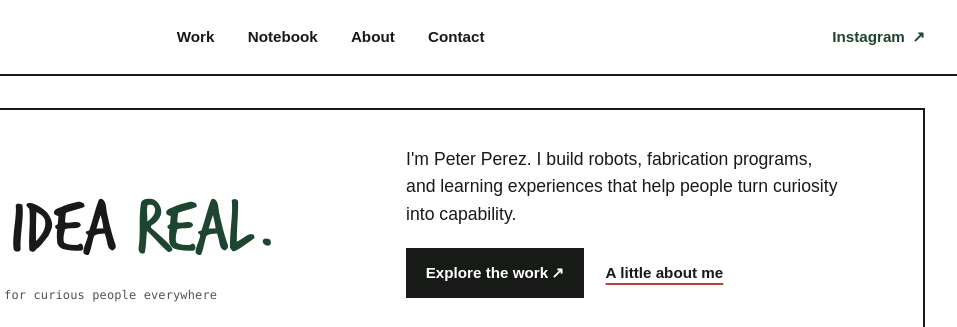
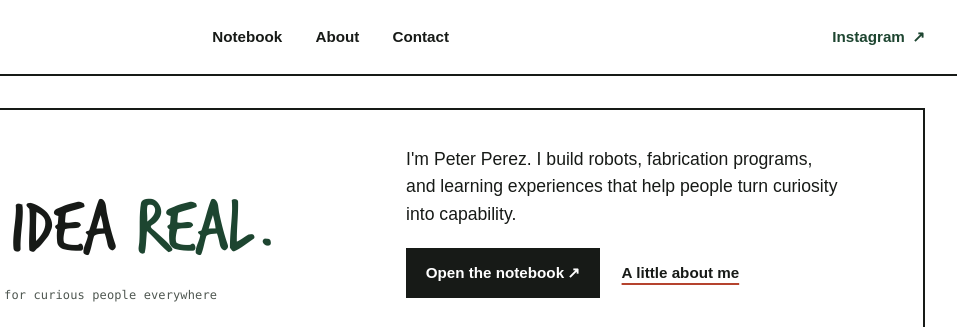
Before and after one commit to peter-builds/peter-builds.github.io, a plain HTML site: page index.html in a window 1280 px wide. Shown: the top 327 px of the page, 323-1280 px from the left. Drawn offline with Linux system fonts and the light colour scheme; a web font is replaced by a local one.

Commit message:
Park the Work page and Selected work section
Comment out the Work nav link on every page and the home page's
Selected work section, point the hero button at the notebook, and mark
projects.html noindex. All markup stays in place for a future project
summary page.

Co-Authored-By: Claude Opus 5.5 <noreply@anthropic.com>

```diff
--- a/index.html
+++ b/index.html
@@ -18,7 +18,7 @@
             <img src="assets/brand/IMG_2809.PNG" alt="Peter Builds">
         </a>
         <nav class="site-nav" aria-label="Main navigation">
-            <a href="projects.html">Work</a>
+            <!-- Work page parked until the project summary page is ready: <a href="projects.html">Work</a> -->
             <a href="notebook.html">Notebook</a>
             <a href="about.html">About</a>
             <a href="contact.html">Contact</a>
@@ -37,7 +37,8 @@
                 <div class="cover-side">
                     <p class="hero-intro">I'm Peter Perez. I build robots, fabrication programs, and learning experiences that help people turn curiosity into capability.</p>
                     <div class="hero-actions">
-                        <a class="button button-dark" href="projects.html">Explore the work <span aria-hidden="true">↗</span></a>
+                        <!-- Restore when the Work page returns: <a class="button button-dark" href="projects.html">Explore the work <span aria-hidden="true">↗</span></a> -->
+                        <a class="button button-dark" href="notebook.html">Open the notebook <span aria-hidden="true">↗</span></a>
                         <a class="text-link" href="about.html">A little about me</a>
                     </div>
                 </div>
@@ -96,6 +97,10 @@
             </div>
         </section>
 
+        <!-- ===== SELECTED WORK: parked, not shown on the site =====
+             Hidden until the Work page becomes a project summary page.
+             To bring it back, delete this comment's opening line and the
+             "END SELECTED WORK" line below.
         <section class="section page-width selected-work">
             <div class="section-heading">
                 <div>
@@ -128,6 +133,7 @@
                 </a>
             </div>
         </section>
+        ===== END SELECTED WORK ===== -->
 
         <section class="notebook-band">
             <div class="page-width notebook-callout">
--- a/notebook.html
+++ b/notebook.html
@@ -16,7 +16,7 @@
     <header class="site-header">
         <a class="brand" href="index.html" aria-label="Peter Builds home"><img src="assets/brand/IMG_2809.PNG" alt="Peter Builds"></a>
         <nav class="site-nav" aria-label="Main navigation">
-            <a href="projects.html">Work</a><a href="notebook.html" aria-current="page">Notebook</a><a href="about.html">About</a><a href="contact.html">Contact</a>
+            <!-- <a href="projects.html">Work</a> --><a href="notebook.html" aria-current="page">Notebook</a><a href="about.html">About</a><a href="contact.html">Contact</a>
         </nav>
         <a class="header-social" href="https://www.instagram.com/peter_builds_/" target="_blank" rel="noopener noreferrer">Instagram <span aria-hidden="true">↗</span></a>
     </header>
```
Also changed, not shown: 404.html (+1 -1 lines), about.html (+1 -1 lines), contact.html (+1 -1 lines), projects.html (+2 -0 lines).
